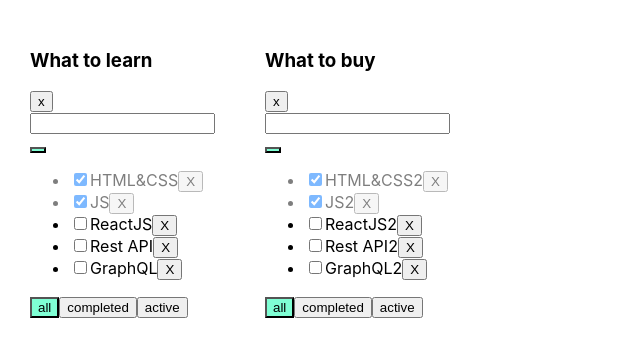
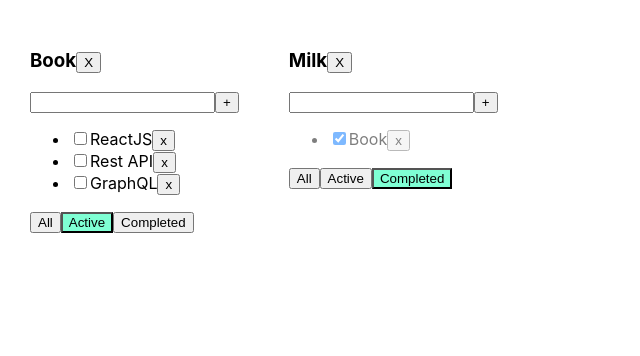
Before and after one commit to Grammeri/TDL_2_5, a React (Create React App) app: page / in a window 1280 px wide. Shown: the top 356 px of the page, without its empty margins (0-640 px from the left). Built offline with nearby package versions, Linux system fonts and the light colour scheme.

Commit message:
TDL_3_5_Origin

```diff
--- a/src/App.css
+++ b/src/App.css
@@ -11,7 +11,7 @@
   border: red 1px solid;
 }
 
-.error-message {
+.errorMessage {
   color: red;
 }
 
@@ -19,6 +19,6 @@
   background-color: aquamarine;
 }
 
-.is-done {
+.isDone {
   opacity: 0.5;
 }
--- a/src/App.tsx
+++ b/src/App.tsx
@@ -1,102 +1,104 @@
 import React, {useState} from 'react';
 import './App.css';
-import {TaskType, Todolist} from './Todolist';
+import {Todolist} from './Todolist';
 import {v1} from 'uuid';
 
 export type FilterValuesType = "all" | "active" | "completed";
 
-type TodolistsType = {
-    id:string;
-    title:string;
+type TodoListPropsType = {
+    id:string
+    title:string
     filter:FilterValuesType
 }
 
-type TasksType = {[key:string]:Array<TaskType>}
-
 function App() {
 
-let todolistId1=v1();
-let todolistId2=v1();
+    let todolistId1 = v1();
+    let todolistId2 = v1();
 
-    let[todolists, setTodolists]=useState<Array<TodolistsType>>([
-        {id: todolistId1, title: "What to learn", filter: "all"},
-        {id: todolistId2, title: "What to buy", filter: "all"},
+    let [todolists, setTodolist] = useState<Array<TodoListPropsType>>([
+        {id:todolistId1, title:"Book", filter:"active"},
+        {id:todolistId2, title:"Milk", filter:"completed"},
     ])
-    let [tasks, setTasks] = useState<TasksType>({
+
+    const removeTodolist =(todolistId:string)=>{
+        debugger;
+        let filteredTodolist = todolists.filter(f=>f.id!==todolistId)
+        setTodolist(filteredTodolist)
+        delete tasksObj[todolistId]
+    }
+
+    let [tasksObj, setTasks] = useState({
         [todolistId1]: [
             {id: v1(), title: "HTML&CSS", isDone: true},
             {id: v1(), title: "JS", isDone: true},
             {id: v1(), title: "ReactJS", isDone: false},
             {id: v1(), title: "Rest API", isDone: false},
-            {id: v1(), title: "GraphQL", isDone: false},
+            {id: v1(), title: "GraphQL", isDone: false}
         ],
         [todolistId2]: [
-            {id: v1(), title: "HTML&CSS2", isDone: true},
-            {id: v1(), title: "JS2", isDone: true},
-            {id: v1(), title: "ReactJS2", isDone: false},
-            {id: v1(), title: "Rest API2", isDone: false},
-            {id: v1(), title: "GraphQL2", isDone: false},
+            {id: v1(), title: "Book", isDone: true},
+            {id: v1(), title: "Milk", isDone: false},
         ]
-    })
+    });
 
-    const removeTodolist = (todolistId:string) =>{
-        setTodolists(todolists.filter(f=>f.id !==todolistId))
+
+    function removeTask(id: string, todolistId:string) {
+
+        let tasks = tasksObj[todolistId];//this is required array
+        let filteredTasks = tasks.filter(t => t.id != id);
+        tasksObj[todolistId]=filteredTasks
+        setTasks({...tasksObj});
     }
 
-    function removeTask(todolistId: string, id: string) {
-        setTasks({...tasks,[todolistId]:tasks[todolistId].filter(f=>f.id !==id)})
+    function addTask(title: string, todolistId:string) {
+        let task = {id: v1(), title: title, isDone: false};//We need to add this into the required array
+        let tasks = tasksObj[todolistId]
+        let newTasks = [task, ...tasks];
+        tasksObj[todolistId]=newTasks
+        setTasks({...tasksObj});
     }
 
-    function addTask(todolistId: string, title: string) {
-/*        let task = {id: v1(), title: title, isDone: false};
-        let newTasks = [task, ...tasks];
-        setTasks(newTasks);*/
-         setTasks({...tasks,[todolistId]:[{id: v1(), title: title, isDone: false},...tasks[todolistId] ] })
-    }
-
-    function changeStatus(todolistId: string, taskId: string, isDone: boolean) {
-/*        let task = tasks.find(t => t.id === taskId);
+    function changeStatus(taskId: string, isDone: boolean, todolistId:string) {
+        let tasks = tasksObj[todolistId]
+        let task = tasks.find(t => t.id === taskId);
         if (task) {
             task.isDone = isDone;
+            setTasks({...tasksObj});
         }
-        setTasks([...tasks]);*/
-        setTasks({...tasks,[todolistId]:tasks[todolistId].map(m=>m.id===taskId ? {...m, isDone:isDone}:m)})
     }
 
 
-/*    let tasksForTodolist = tasks;
+    function changeFilter(value: FilterValuesType, todolistId: string) {
+        let todolist = todolists.find(f => f.id === todolistId);
+        if (todolist) {
+            todolist.filter = value;
+            setTodolist([...todolists])
+        }
+    }
 
-    if (filter === "active") {
-        tasksForTodolist = tasks.filter(t => t.isDone === false);
-    }
-    if (filter === "completed") {
-        tasksForTodolist = tasks.filter(t => t.isDone === true);
-    }*/
+/*   let todolistId1 = v1()
+   let todolistId2 = v1()*/
 
-    function changeFilter(todolistId:string, value: FilterValuesType) {
-        setTodolists(todolists.map(m=>m.id===todolistId ? {...m, filter : value} : m))
-/*       let currentTodolist = todolists.find(f=>f.id ===todolistId)
-        if(currentTodolist){
-            currentTodolist.filter=value
-            setTodolists([...todolists])
-        }*/
-    }
 
 
     return (
         <div className="App">
-            {todolists.map(m=>{
-                let tasksForTodolist = tasks[m.id];
+            {
+                todolists.map((m) => {
+                let tasksForTodolist = tasksObj[m.id];
+
                 if (m.filter === "active") {
-                    tasksForTodolist = tasks[m.id].filter(t => t.isDone === false);
+                    tasksForTodolist = tasksForTodolist.filter(t => t.isDone === false);
                 }
                 if (m.filter === "completed") {
-                    tasksForTodolist = tasks[m.id].filter(t => t.isDone === true);
+                    tasksForTodolist = tasksForTodolist.filter(t => t.isDone === true);
                 }
-                return <Todolist
+
+                return (
+                    <Todolist title={m.title}
                               key={m.id}
-                    todolistId={m.id}
-                    title={m.title}
+                              id={m.id}
                               tasks={tasksForTodolist}
                               removeTask={removeTask}
                               changeFilter={changeFilter}
@@ -104,8 +106,11 @@ let todolistId2=v1();
                               changeTaskStatus={changeStatus}
                               filter={m.filter}
                               removeTodolist={removeTodolist}
-                />
-        })}
+                    />)
+
+            })
+            }
+
         </div>
     );
 }
--- a/src/Todolist.tsx
+++ b/src/Todolist.tsx
@@ -1,9 +1,7 @@
 import React, {ChangeEvent, KeyboardEvent, useState} from 'react';
 import {FilterValuesType} from './App';
-import Button from "./components/Button";
-import Input from "./components/Input";
 
-export type TaskType = {
+type TaskType = {
     id: string
     title: string
     isDone: boolean
@@ -12,78 +10,83 @@ export type TaskType = {
 type PropsType = {
     title: string
     tasks: Array<TaskType>
-    removeTask: (todolistId: string, taskId: string) => void
-    changeFilter: (todolistId:string, value: FilterValuesType) => void
-    addTask: (todolistId: string, title: string) => void
-    changeTaskStatus: (todolistId: string, taskId: string, isDone: boolean) => void
+    removeTask: (taskId: string,  todolistId:string) => void
+    changeFilter: (value: FilterValuesType, todolistId:string) => void
+    addTask: (title: string,  todolistId:string) => void
+    changeTaskStatus: (taskId: string, isDone: boolean,  todolistId:string) => void
     filter: FilterValuesType
-    todolistId:string
-    removeTodolist:(todolistId:string)=>void
+    id:string
+    removeTodolist:(id:string)=>void
 }
 
 export function Todolist(props: PropsType) {
 
     let [title, setTitle] = useState("")
     let [error, setError] = useState<string | null>(null)
-    console.log(title)
 
-    const addTaskHandlerForAddTitle = () =>{
-        props.addTask(props.todolistId, title)
+    const addTask = () => {
+        if (title.trim() !== "") {
+            props.addTask(title.trim(), props.id);
+            setTitle("");
+        } else {
+            setError("Title is required");
+        }
     }
 
-    const onClickHandlerToRemoveTdl = () => {
-        props.removeTodolist(props.todolistId)
+    const onChangeHandler = (e: ChangeEvent<HTMLInputElement>) => {
+        setTitle(e.currentTarget.value)
     }
 
-    const onAllClickHandler = () => props.changeFilter(props.todolistId, "all");
-    const onActiveClickHandler = () => props.changeFilter(props.todolistId, "active");
-    const onCompletedClickHandler = () => props.changeFilter(props.todolistId, "completed");
-
-    const tsarFoo=(filter:FilterValuesType)=>{
-        props.changeFilter(props.todolistId, filter)
+    const onKeyPressHandler = (e: KeyboardEvent<HTMLInputElement>) => {
+        setError(null);
+        if (e.charCode === 13) {
+            addTask();
+        }
     }
 
-    const onClickHandlerToRemoveTask = (Tid:string) => {
-        props.removeTask(props.todolistId, Tid)
-    }
-
-    const addTaskHandlerForEnter = () =>{
-        props.addTask(props.todolistId, title)
-    }
+    const onAllClickHandler = () => props.changeFilter("all", props.id);
+    const onActiveClickHandler = () => props.changeFilter("active", props.id);
+    const onCompletedClickHandler = () => props.changeFilter("completed", props.id);
+const removeTodolist = () => {
+    props.removeTodolist(props.id)
+}
 
     return <div>
-        <h3>{props.title}</h3>
-<Button callBack={onClickHandlerToRemoveTdl} name={"x"}/>
-        {/*<InputWithBtn todolistId={props.todolistId}
-        addTask={props.addTask}
-        />*/}
-<Input setTitle={setTitle}
-       title={title}
-       addTask={addTaskHandlerForEnter}
-/>
-        <Button callBack={addTaskHandlerForAddTitle}/>
+        <h3>{props.title}<button onClick={removeTodolist}>X</button></h3>
+        <div>
+            <input value={title}
+                   onChange={onChangeHandler}
+                   onKeyPress={onKeyPressHandler}
+                   className={error ? "error" : ""}
+            />
+            <button onClick={addTask}>+</button>
+            {error && <div className="errorMessage">{error}</div>}
+        </div>
         <ul>
             {
                 props.tasks.map(t => {
-
+                    const onClickHandler = () => props.removeTask(t.id, props.id)
                     const onChangeHandler = (e: ChangeEvent<HTMLInputElement>) => {
-                        props.changeTaskStatus(props.todolistId, t.id, e.currentTarget.checked);
+                        props.changeTaskStatus(t.id, e.currentTarget.checked, props.id);
                     }
 
-                    return <li key={t.id} className={t.isDone ? "is-done" : ""}>
+                    return <li key={t.id} className={t.isDone ? "isDone" : ""}>
                         <input type="checkbox"
                                onChange={onChangeHandler}
                                checked={t.isDone}/>
                         <span>{t.title}</span>
-                          <Button callBack={()=>{onClickHandlerToRemoveTask(t.id)}} name={"X"}/>
+                        <button onClick={onClickHandler}>x</button>
                     </li>
                 })
             }
         </ul>
         <div>
-            <Button name={"all"} callBack={()=>{tsarFoo("all")}} filter={props.filter}/>
-            <Button name={"completed"} callBack={()=>{tsarFoo("completed")}} filter={props.filter}/>
-            <Button name={"active"} callBack={()=>{tsarFoo("active")}} filter={props.filter}/>
+            <button className={props.filter === 'all' ? "activeFilter" : ""}
+                    onClick={onAllClickHandler}>All</button>
+            <button className={props.filter === 'active' ? "activeFilter" : ""}
+                    onClick={onActiveClickHandler}>Active</button>
+            <button className={props.filter === 'completed' ? "activeFilter" : ""}
+                    onClick={onCompletedClickHandler}>Completed</button>
         </div>
     </div>
 }
```
Also changed, not shown: src/Components/EditableSpan.tsx (added, +42 -0 lines). Lines whose indentation alone changed are shown as unchanged.
